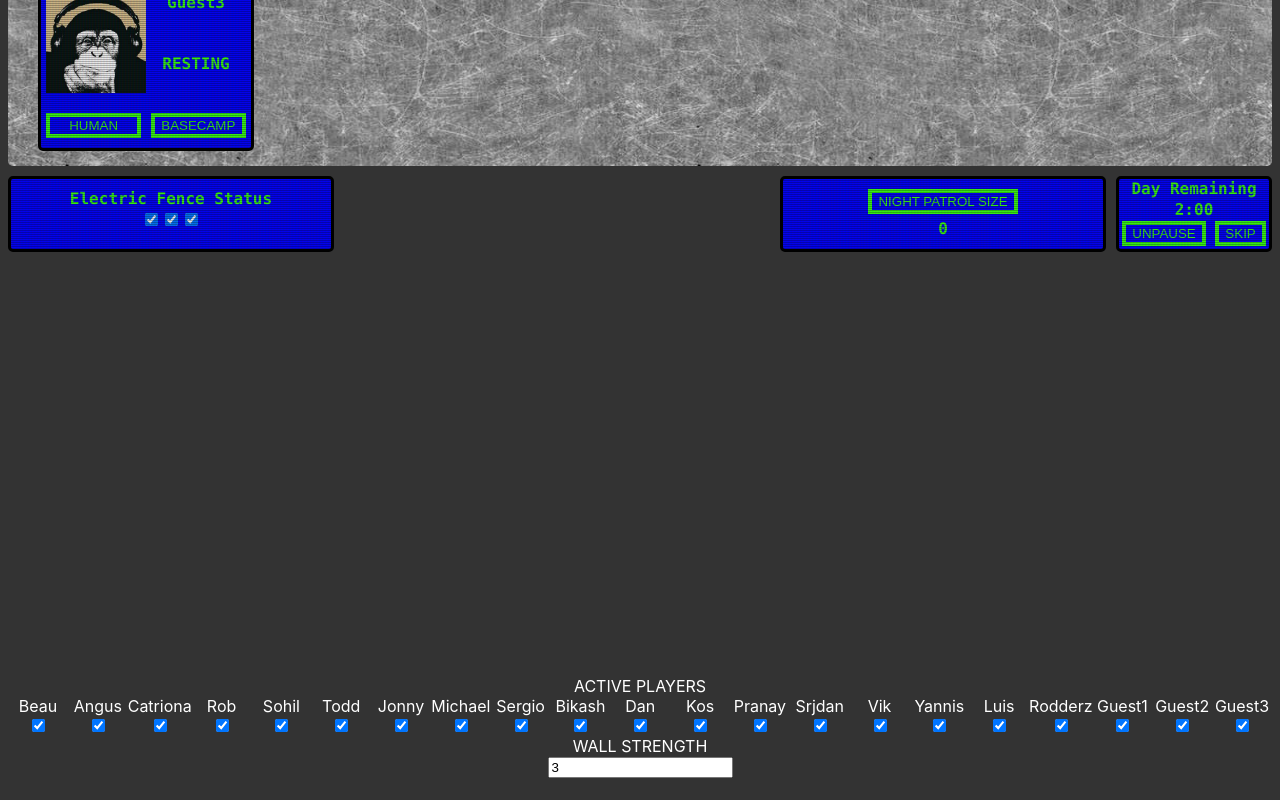
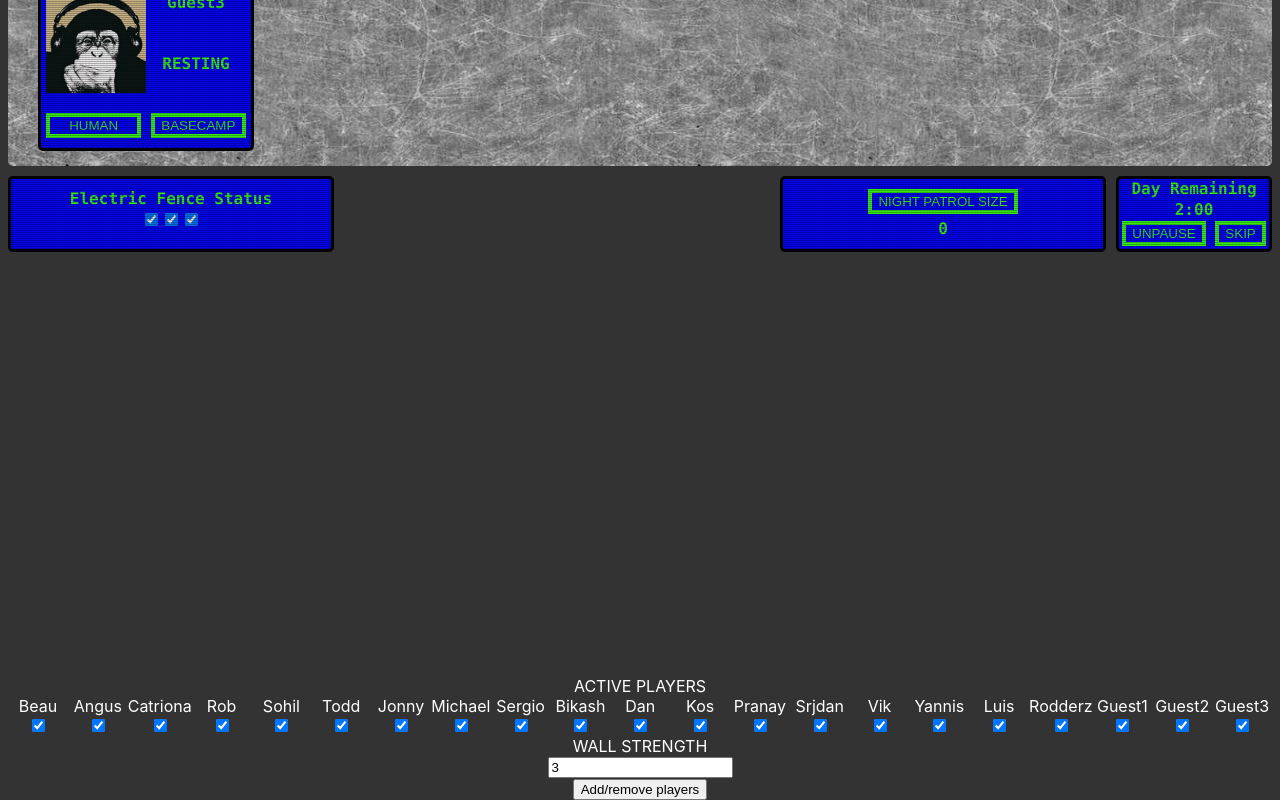
Before and after one commit to NickDrew/contain-the-thing, a Svelte app: page / in a window 1280 px wide. Shown: the part 957-1757 px from the top of the page. Before the commit the page ends 1735 px from the top, so only its background shows below. Built offline with nearby package versions, Linux system fonts and the light colour scheme.

Commit message:
basic spa routing

```diff
--- a/package.json
+++ b/package.json
@@ -14,9 +14,10 @@
     "rollup-plugin-livereload": "^2.0.0",
     "rollup-plugin-svelte": "^7.0.0",
     "rollup-plugin-terser": "^7.0.0",
-    "svelte": "^3.0.0"
+    "svelte": "3.38.3"
   },
   "dependencies": {
-    "sirv-cli": "^1.0.0"
+    "sirv-cli": "^1.0.0",
+    "svelte-spa-router": "3.2.0"
   }
 }
--- a/src/App.svelte
+++ b/src/App.svelte
@@ -1,13 +1,6 @@
 <script>
-	import AdminCommands from "./components/AdminCommands.svelte";
-	import BarrierStatus from "./components/BarrierStatus.svelte";
-	import DayNight from "./components/DayNight.svelte";
-	import Guards from "./components/Guards.svelte";
-	import Header from "./components/Header.svelte";
-	import MainBody from "./components/MainBody.svelte";
-	import PatrolCount from "./components/PatrolCount.svelte";
-
-	import { guards, barrierChecks } from "./stores";
+	import Router from 'svelte-spa-router';
+	import routes from './router';
 </script>
 
 <style>
@@ -24,11 +17,5 @@
 </style>
 
 <main>
-	<Header />
-	<Guards bind:guards={$guards} />
-	<BarrierStatus bind:barrierChecks={$barrierChecks} />
-	<DayNight dayNightDuration={120000} />
-	<PatrolCount bind:guards={$guards} />
-	<MainBody />
-	<AdminCommands bind:guards={$guards} bind:barrierChecks={$barrierChecks} />
+	<Router {routes}/>
 </main>
--- a/src/components/AdminCommands.svelte
+++ b/src/components/AdminCommands.svelte
@@ -1,4 +1,5 @@
 <script>
+    import{push} from 'svelte-spa-router'
     export let guards = [];
     export let barrierChecks = [];
 
@@ -62,4 +63,7 @@
             bind:value={barrierStrength}
             on:blur={() => setBarrierStrength(barrierStrength)} />
     </div>
+    <button on:click={() => push('/guardmanagement')}>
+        Add/remove players
+    </button>
 </div>
--- /dev/null
+++ b/src/router.js
@@ -0,0 +1,7 @@
+import Home from './routes/Home.svelte'
+import GuardManagement from './routes/GuardManagement.svelte'
+const routes = {
+    '/':Home,
+    '/guardmanagement':GuardManagement,
+}
+export default routes;
--- /dev/null
+++ b/src/routes/GuardManagement.svelte
@@ -0,0 +1,5 @@
+<script></script>
+
+<main>
+    Guard management placeholder
+</main>
--- /dev/null
+++ b/src/routes/Home.svelte
@@ -0,0 +1,34 @@
+<script>
+	import AdminCommands from "../components/AdminCommands.svelte";
+	import BarrierStatus from "../components/BarrierStatus.svelte";
+	import DayNight from "../components/DayNight.svelte";
+	import Guards from "../components/Guards.svelte";
+	import Header from "../components/Header.svelte";
+	import MainBody from "../components/MainBody.svelte";
+	import PatrolCount from "../components/PatrolCount.svelte";
+
+	import { guards, barrierChecks } from "../stores";
+</script>
+
+<style>
+	main {
+		text-align: center;
+		margin: 0 auto;
+	}
+
+	@media (min-width: 640px) {
+		main {
+			max-width: none;
+		}
+	}
+</style>
+
+<main>
+	<Header />
+	<Guards bind:guards={$guards} />
+	<BarrierStatus bind:barrierChecks={$barrierChecks} />
+	<DayNight dayNightDuration={120000} />
+	<PatrolCount bind:guards={$guards} />
+	<MainBody />
+	<AdminCommands bind:guards={$guards} bind:barrierChecks={$barrierChecks} />
+</main>
```
Also changed, not shown: 1 other file (tests, documents, lock files or other folders).
